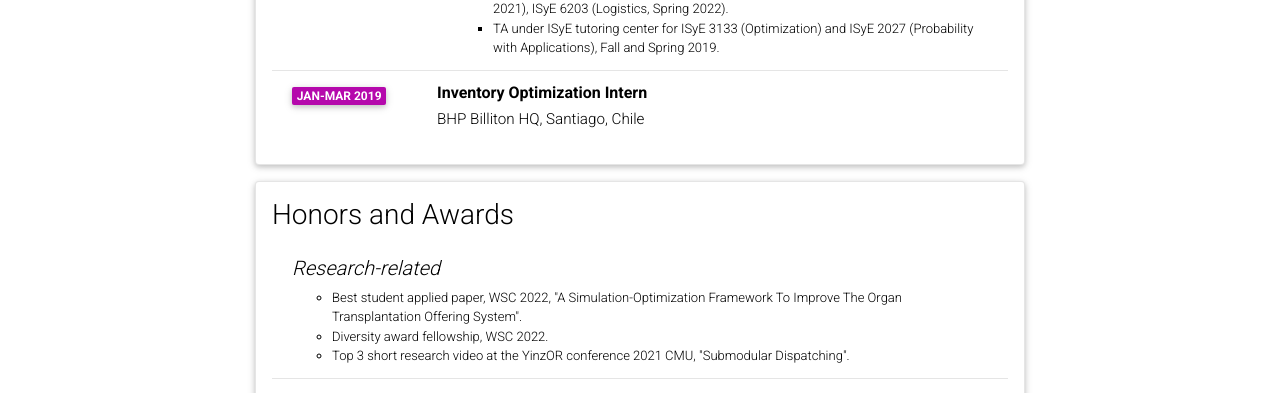
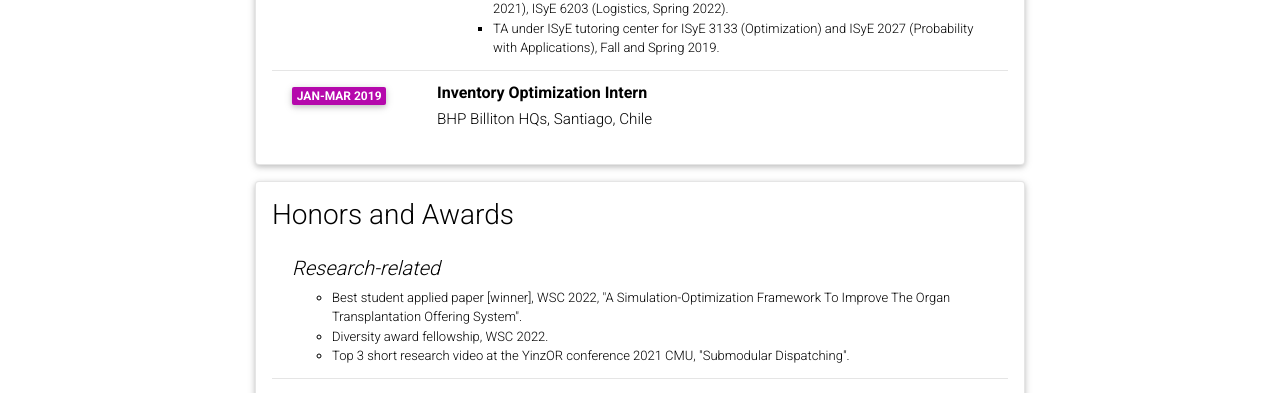
Before and after one commit to ierazo/ierazo.github.io, a Jekyll site: the page built from _pages/resume.md, in a window 1280 px wide and 900 px high, scrolled down 1220 px. Shown: the part 163-556 px from the top of the window. Built offline with Jekyll 4.4.1, drawn with Linux system fonts in a browser that asks for light colours; comment, search, counter and statistics services are not loaded; a style sheet for code colours, icons or effects is not loaded; part of the change alters nothing that is shown.

Commit message:
small changes

```diff
--- a/_config.yml
+++ b/_config.yml
@@ -8,7 +8,7 @@ middle_name: # Put something if needed
 last_name: Erazo
 email: ierazo@gatech.edu
 description: > # the ">" symbol means to ignore newlines until "footer_text:"
-  A simple, whitespace theme for academics. Based on [*folio](https://github.com/bogoli/-folio) design.
+  . Based on [*folio](https://github.com/bogoli/-folio) design.
 footer_text: >
   Powered by <a href="https://jekyllrb.com/" target="_blank">Jekyll</a> with <a href="https://github.com/alshedivat/al-folio">al-folio</a> theme.
   Hosted by <a href="https://pages.github.com/" target="_blank">GitHub Pages</a>.
@@ -98,7 +98,7 @@ youtube_id: # your youtube channel id (youtube.com/@<youtube_id>)
 discord_id: # your discord id (18-digit unique numerical identifier)
 
 contact_note: >
-  Feel free to email me at ierazo [at] gatech [dot] edu
+  Any questions/comments please contact me at ierazo [at] gatech [dot] edu
 
 # -----------------------------------------------------------------------------
 # Analytics and search engine verification
@@ -250,8 +250,8 @@ display_tags: ['formatting', 'images', 'links', 'math', 'code'] # this tags will
 
 scholar:
 
-  last_name: [Einstein]
-  first_name: [Albert, A.]
+  last_name: [Erazo]
+  first_name: [Ignacio, I.]
 
   style: apa
   locale: en
@@ -278,7 +278,7 @@ badges: # Display different badges for your pulications
   dimensions_badge: true # Dimensions badge (https://badge.dimensions.ai/)
 
 # Filter out certain bibtex entry keywords used internally from the bib output
-filtered_bibtex_keywords: [abbr, abstract, arxiv, bibtex_show, html, pdf, selected, supp, blog, code, poster, slides, website, preview, altmetric]
+filtered_bibtex_keywords: [abbr, abstract, bibtex_show, html, pdf, selected, supp, blog, code, poster, slides, website, preview, altmetric]
 
 # Maximum number of authors to be shown for each publication (more authors are visible on click)
 max_author_limit: 3  # leave blank to always show all authors
--- a/_data/cv.yml
+++ b/_data/cv.yml
@@ -59,7 +59,7 @@
             - Head TA for masters courses ISyE 6644 (Simulation, Summer 2020, Fall 2020, Spring 2021), ISyE 6203 (Logistics, Spring 2022).
             - TA under ISyE tutoring center for ISyE 3133 (Optimization) and ISyE 2027 (Probability with Applications), Fall and Spring 2019.
     - title: Inventory Optimization Intern
-      institution: BHP Billiton HQ, Santiago, Chile
+      institution: BHP Billiton HQs, Santiago, Chile
       year: Jan-Mar 2019
 
 
@@ -86,7 +86,7 @@
   contents:
     - title: Research-related
       items:
-        - Best student applied paper, WSC 2022, "A Simulation-Optimization Framework To Improve The Organ Transplantation Offering System".
+        - Best student applied paper [winner], WSC 2022, "A Simulation-Optimization Framework To Improve The Organ Transplantation Offering System".
         - Diversity award fellowship, WSC 2022.
         - Top 3 short research video at the YinzOR conference 2021 CMU, "Submodular Dispatching".
     - title: Academic and competitions
```
